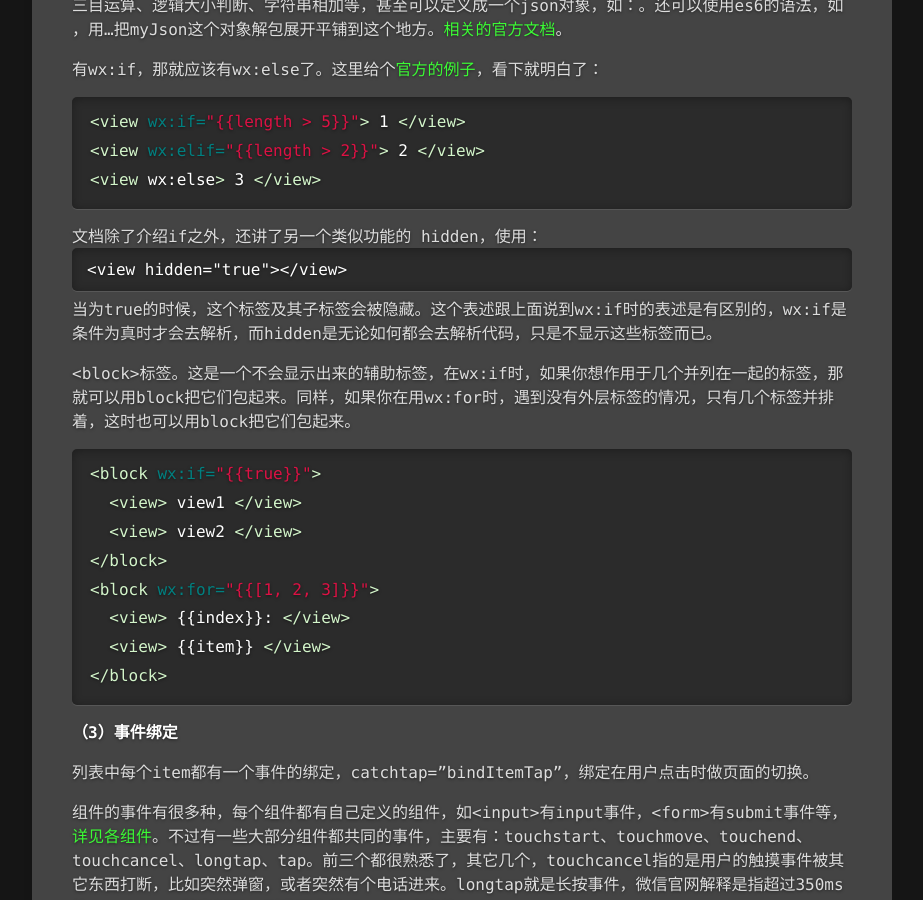
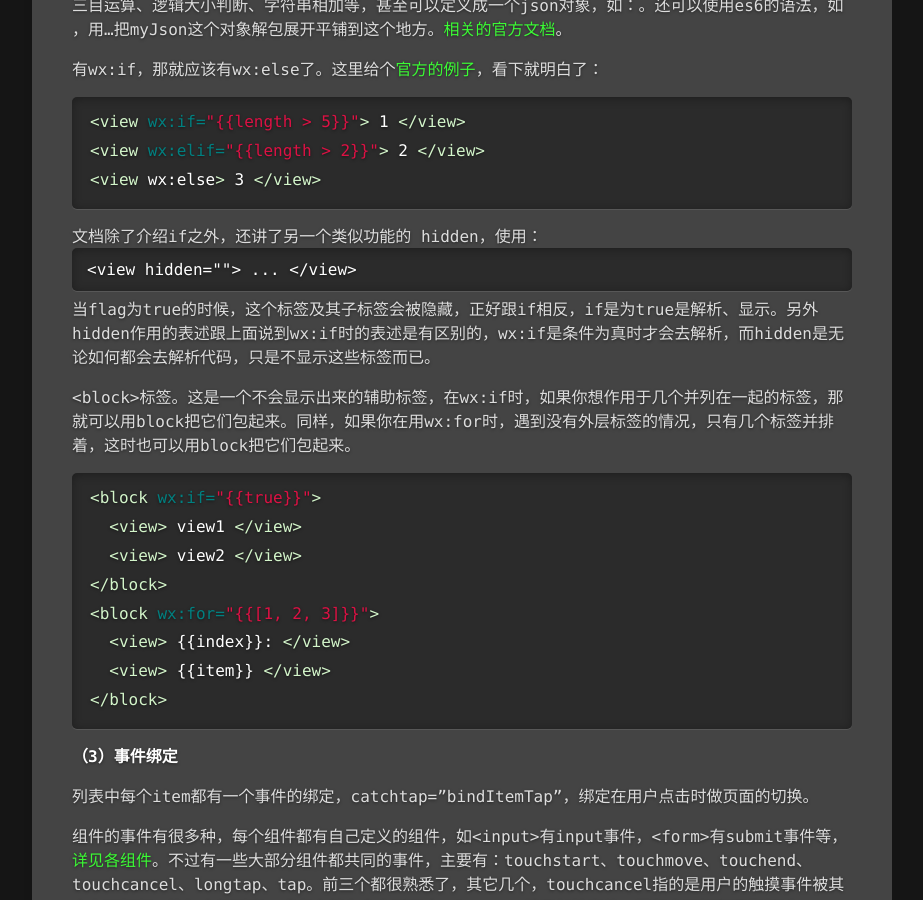
Before and after one commit to jsongo/jsongo.github.io, a Jekyll site: the page built from _posts/2016-09-29-weapp-2.markdown, in a window 1280 px wide and 900 px high, scrolled down 4178 px. Shown: the whole window, without its empty margins (28-951 px from the left). Built offline with Jekyll 4.4.1, drawn with Linux system fonts in a browser that asks for light colours; comment, search, counter and statistics services are not loaded.

Commit message:
Update 2016-09-29-weapp-2.markdown

````diff
--- a/_posts/2016-09-29-weapp-2.markdown
+++ b/_posts/2016-09-29-weapp-2.markdown
@@ -97,7 +97,7 @@ wxml里有个语法：wx:for，它会解析后面news这个数组，循环，一
 <view wx:else> 3 </view>
 {% endraw %}
 {% endhighlight %}
-文档除了介绍if之外，还讲了另一个类似功能的 hidden，使用：```<view hidden="true"></view>``` 当为true的时候，这个标签及其子标签会被隐藏。这个表述跟上面说到wx:if时的表述是有区别的，wx:if是条件为真时才会去解析，而hidden是无论如何都会去解析代码，只是不显示这些标签而已。
+文档除了介绍if之外，还讲了另一个类似功能的 hidden，使用：```<view hidden="{{flag ? true : false}}"> ... </view> ```当flag为true的时候，这个标签及其子标签会被隐藏，正好跟if相反，if是为true是解析、显示。另外hidden作用的表述跟上面说到wx:if时的表述是有区别的，wx:if是条件为真时才会去解析，而hidden是无论如何都会去解析代码，只是不显示这些标签而已。
 
 &lt;block>标签。这是一个不会显示出来的辅助标签，在wx:if时，如果你想作用于几个并列在一起的标签，那就可以用block把它们包起来。同样，如果你在用wx:for时，遇到没有外层标签的情况，只有几个标签并排着，这时也可以用block把它们包起来。
 {% highlight xml %}
````
